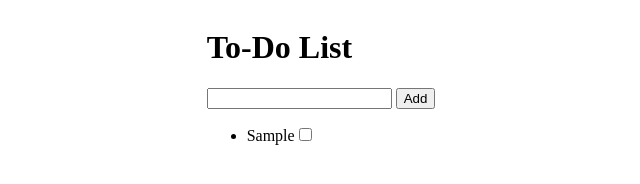
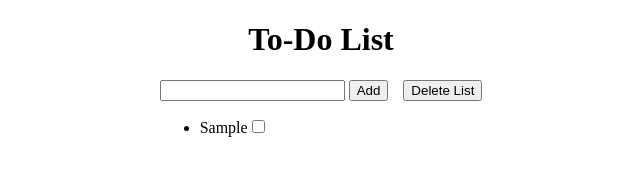
Before and after one commit to lc1715/todo-ts, a website with bundled scripts: page index.html in a window 1280 px wide. Both pictures are taken after typing "Sample" into the empty fields and a click on the button "Add". Shown: the whole page, without its empty margins (319-959 px from the left). Built offline with nearby package versions, Linux system fonts and the light colour scheme.

Commit message:
add local storage and remove todos

```diff
--- a/index.css
+++ b/index.css
@@ -1,5 +1,12 @@
+h1{
+    text-align: center;
+}
+
 #container {
     display: flex;
-    align-items: center;
     justify-content: center;
 }
+
+#removebtn {
+    margin-left: 15px;
+}
--- a/index.html
+++ b/index.html
@@ -9,12 +9,15 @@
 </head>
 
 <body>
+    <h1>To-Do List</h1>
     <div id="container">
         <form id="todoform">
-            <h1>To-Do List</h1>
             <input id="todoinput" type="text" />
-            <button id="btn" type="submit">Add</button>
+            <button id="addbtn" type="submit">Add</button>
             <ul id="todolist"></ul>
+        </form>
+        <form id="removeform">
+            <button id="removebtn" type="submit">Delete List</button>
         </form>
     </div>
 
--- a/src/index.ts
+++ b/src/index.ts
@@ -3,12 +3,26 @@ interface Todo {
     completed: boolean,
 }
 
-const todos: Todo[] = [];
+const btn = document.getElementById('addbtn')! as HTMLButtonElement;
+const input = document.getElementById('todoinput')! as HTMLInputElement;
+const form = document.getElementById('todoform')!;
+const list = document.getElementById('todolist')!;
+const deletelist = document.getElementById('removeform')!;
 
-const btn = document.getElementById('btn')! as HTMLButtonElement;
-const input = document.getElementById('todoinput')! as HTMLInputElement;
-const form = document.querySelector('form')!;
-const list = document.getElementById('todolist')!;
+const todos: Todo[] = readTodos();
+todos.forEach(createTodo);
+
+//Load todos from local storage
+function readTodos(): Todo[] {
+    const todosJSON = localStorage.getItem('todos');
+    if (todosJSON === null) return [];
+    return JSON.parse(todosJSON);
+}
+
+//Save todos to local storage
+function saveTodos() {
+    localStorage.setItem('todos', JSON.stringify(todos));
+}
 
 function handleSubmit(e: SubmitEvent) {
     e.preventDefault();
@@ -21,6 +35,8 @@ function handleSubmit(e: SubmitEvent) {
         }
         createTodo(newTodo);
         todos.push(newTodo);
+
+        saveTodos();
         input.value = '';
     }
 }
@@ -29,9 +45,22 @@ function createTodo(todo: Todo) {
     const newLi = document.createElement('li');
     const checkbox = document.createElement('input');
     checkbox.type = 'checkbox';
+    checkbox.checked = todo.completed;
+
+    checkbox.addEventListener('change', function () {
+        todo.completed = checkbox.checked;
+        saveTodos();
+    });
+
     newLi.append(todo.text);
     newLi.append(checkbox);
     list.append(newLi);
 }
 
+function removeTodos() {
+    localStorage.removeItem('todos');
+    readTodos();
+}
+
 form.addEventListener('submit', handleSubmit);
+deletelist.addEventListener('submit', removeTodos);
```
Also changed, not shown: dist/index.js.
